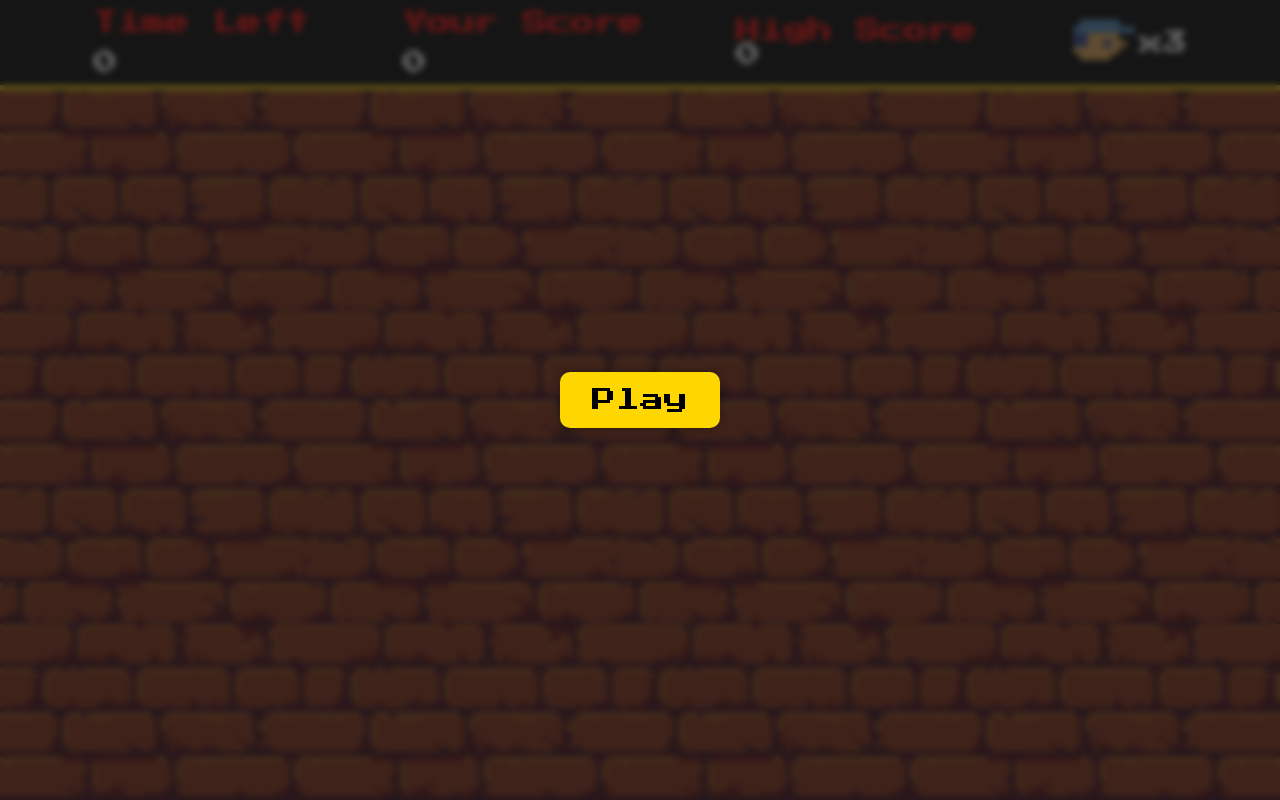
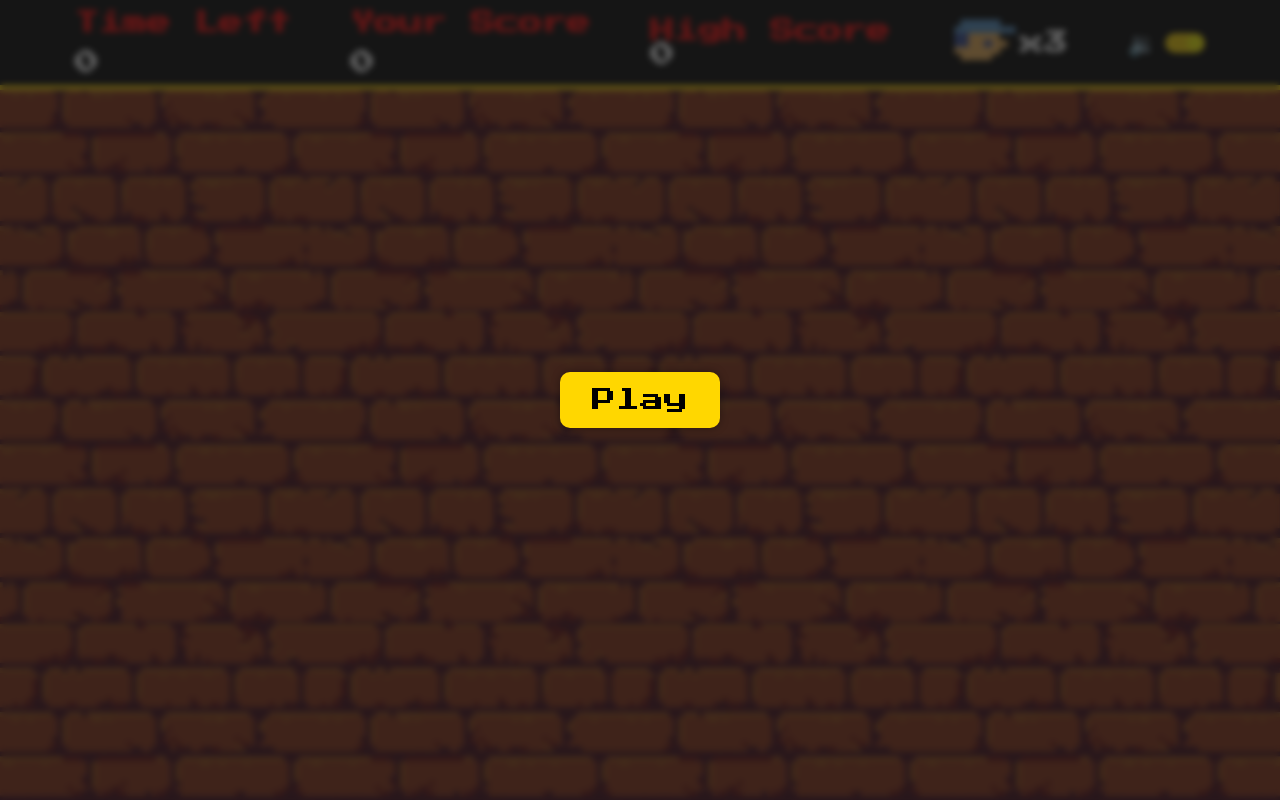
Before and after one commit to Diolemos/Whac-A-Ralph, a plain HTML site: page index.html in a window 1280 px wide. Drawn offline with Linux system fonts and the light colour scheme.

Commit message:
create sound button

```diff
--- a/index.html
+++ b/index.html
@@ -31,8 +31,16 @@
             <img src="./src/images/player.png" alt="foto do jogador" height="60px"/>
             <h2>x3</h2>
         </div>
+         <div id="sound-toggle">
+  🔉
+  <label class="switch">
+    <input type="checkbox" id="sound-checkbox" checked>
+    <span class="slider"></span>
+  </label>
+</div>
     </div>
     <button id="play-btn">Play</button>
+
     <div id="game-over-box">
   Game Over!<br>
   Your Score: <span id="final-score"></span><br>
--- a/src/styles/main.css
+++ b/src/styles/main.css
@@ -15,6 +15,8 @@
     background-color: #000000;
     color: rgb(255, 255, 255);
     border-bottom: 5px solid #ffd700;
+    padding-right: 15px;
+     padding-left: 15px;
 }
 
 .panel{
@@ -140,3 +142,57 @@ body.hammer-cursor {
 body.hammer-cursor.hammer-hit {
   cursor: url('../images/hammer-hit.png') 16 16, auto;
 }
+
+#sound-toggle {
+
+  display: flex;
+  align-items: center;
+  gap: 0.5rem;
+  font-size: 1.5rem;
+  user-select: none;
+}
+
+.switch {
+  position: relative;
+  display: inline-block;
+  width: 40px;
+  height: 20px;
+}
+
+.switch input {
+  opacity: 0;
+  width: 0;
+  height: 0;
+}
+
+.slider {
+  position: absolute;
+  cursor: pointer;
+  background-color: #ccc;
+  border-radius: 20px;
+  top: 0;
+  left: 0;
+  right: 0;
+  bottom: 0;
+  transition: 0.2s;
+}
+
+.slider:before {
+  position: absolute;
+  content: "";
+  height: 16px;
+  width: 16px;
+  left: 2px;
+  bottom: 2px;
+  background-color: yellow;
+  transition: 0.2s;
+  border-radius: 50%;
+}
+
+input:checked + .slider {
+  background-color: #ffd700;
+}
+
+input:checked + .slider:before {
+  transform: translateX(20px);
+}
```
